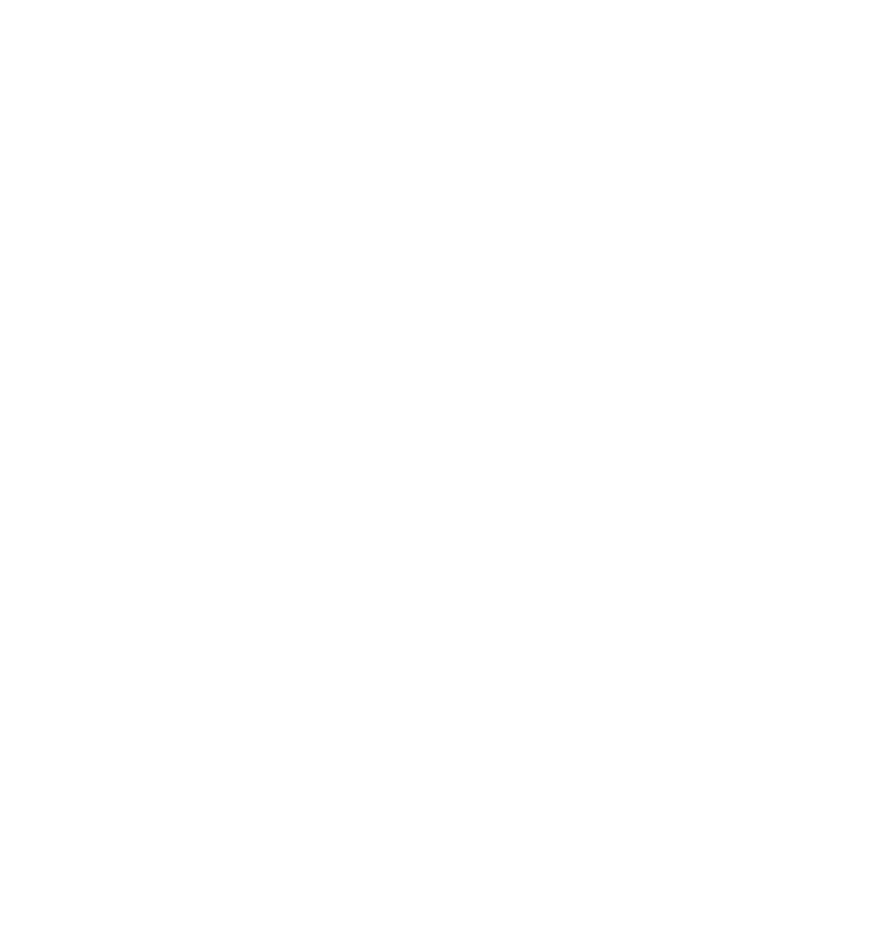
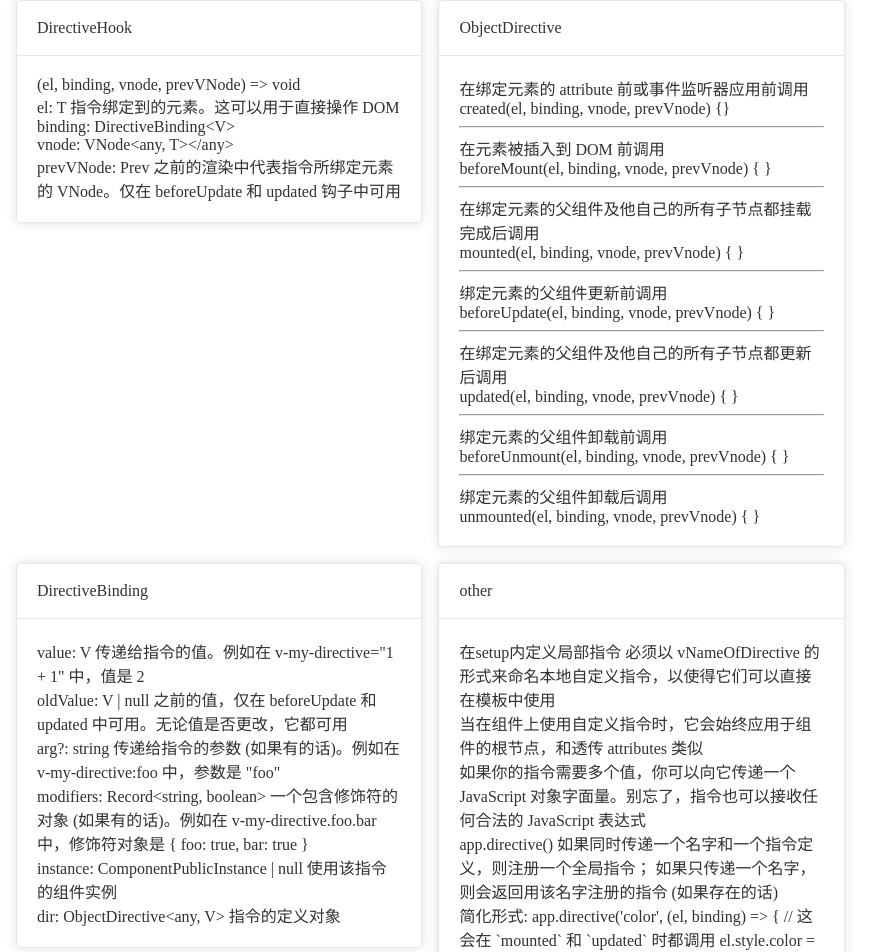
Before and after one commit to llcoolmxdx5/front-end-learning-notes, a Vue app in the folder 05-框架/vue/vite-vue/: page /case/directives in a window 1280 px wide. Before the commit this address had no page. Shown: the part 55-1007 px from the top of the page, without its empty margins (0-894 px from the left). Before the commit the page ends 800 px from the top, so only its background shows below. Built offline with nearby package versions, Linux system fonts and the light colour scheme.

Commit message:
feat(vue3): directive

```diff
--- /dev/null
+++ b/05-框架/vue/vite-vue/src/cases/directives/index.vue
@@ -0,0 +1,150 @@
+<template>
+  <VFocus v-color="{ background: 'red' }"></VFocus>
+  <div v-example:foo.bar="baz"></div>
+  <ElCard class="box-card" header="DirectiveHook">
+    <div>(el, binding, vnode, prevVNode) => void</div>
+    <div>el: T 指令绑定到的元素。这可以用于直接操作 DOM</div>
+    <div>binding: DirectiveBinding&lt;V></div>
+    <div>vnode: VNode&lt;any, T>&lt;/any></div>
+    <div>prevVNode: Prev 之前的渲染中代表指令所绑定元素的 VNode。仅在 beforeUpdate 和 updated 钩子中可用</div>
+  </ElCard>
+  <ElCard class="box-card" header="ObjectDirective">
+    <div>在绑定元素的 attribute 前或事件监听器应用前调用</div>
+    <div>created(el, binding, vnode, prevVnode) {}</div>
+    <hr />
+    <div>在元素被插入到 DOM 前调用</div>
+    <div>beforeMount(el, binding, vnode, prevVnode) { }</div>
+    <hr />
+    <div>在绑定元素的父组件及他自己的所有子节点都挂载完成后调用</div>
+    <div>mounted(el, binding, vnode, prevVnode) { }</div>
+    <hr />
+    <div>绑定元素的父组件更新前调用</div>
+    <div>beforeUpdate(el, binding, vnode, prevVnode) { }</div>
+    <hr />
+    <div>在绑定元素的父组件及他自己的所有子节点都更新后调用</div>
+    <div>updated(el, binding, vnode, prevVnode) { }</div>
+    <hr />
+    <div>绑定元素的父组件卸载前调用</div>
+    <div>beforeUnmount(el, binding, vnode, prevVnode) { }</div>
+    <hr />
+    <div>绑定元素的父组件卸载后调用</div>
+    <div>unmounted(el, binding, vnode, prevVnode) { }</div>
+  </ElCard>
+  <ElCard class="box-card" header="DirectiveBinding">
+    <div>value: V 传递给指令的值。例如在 v-my-directive="1 + 1" 中，值是 2</div>
+    <div>oldValue: V | null 之前的值，仅在 beforeUpdate 和 updated 中可用。无论值是否更改，它都可用</div>
+    <div>arg?: string 传递给指令的参数 (如果有的话)。例如在 v-my-directive:foo 中，参数是 "foo"</div>
+    <div>
+      modifiers: Record&lt;string, boolean>
+      一个包含修饰符的对象 (如果有的话)。例如在 v-my-directive.foo.bar 中，修饰符对象是 { foo: true, bar: true }
+    </div>
+    <div>instance: ComponentPublicInstance | null 使用该指令的组件实例</div>
+    <div>dir: ObjectDirective&lt;any, V> 指令的定义对象</div>
+  </ElCard>
+  <ElCard class="box-card" header="other">
+    <div>在setup内定义局部指令 必须以 vNameOfDirective 的形式来命名本地自定义指令，以使得它们可以直接在模板中使用</div>
+    <div>当在组件上使用自定义指令时，它会始终应用于组件的根节点，和透传 attributes 类似</div>
+    <div>如果你的指令需要多个值，你可以向它传递一个 JavaScript 对象字面量。别忘了，指令也可以接收任何合法的 JavaScript 表达式</div>
+    <div>
+      app.directive()
+      如果同时传递一个名字和一个指令定义，则注册一个全局指令；
+      如果只传递一个名字，则会返回用该名字注册的指令 (如果存在的话)
+    </div>
+    <div>简化形式: app.directive('color', (el, binding) => {
+      // 这会在 `mounted` 和 `updated` 时都调用
+      el.style.color = binding.value
+      })
+    </div>
+    <div>
+      type Dir = { background: string };
+      const vColor: FunctionDirective = (el, binding: DirectiveBinding&lt;Dir>) => {
+      el.style.background = binding.value.background
+      };
+    </div>
+  </ElCard>
+</template>
+
+<script setup lang="ts">
+import { type VNode, type ComponentPublicInstance, ref, type FunctionDirective, type CSSProperties } from 'vue'
+import VFocus from './vFocus.vue'
+
+const baz = ref(1)
+
+setTimeout(() => {
+  baz.value = 2
+}, 5000)
+
+type DirectiveModifiers = Record<string, boolean>
+
+type DirectiveBinding<V = any> = {
+  // 传递给指令的值。例如在 v-my-directive="1 + 1" 中，值是 2
+  value: V
+  // 之前的值，仅在 beforeUpdate 和 updated 中可用。无论值是否更改，它都可用
+  oldValue: V | null
+  // 传递给指令的参数 (如果有的话)。例如在 v-my-directive:foo 中，参数是 "foo"
+  arg?: string
+  // 一个包含修饰符的对象 (如果有的话)。例如在 v-my-directive.foo.bar 中，修饰符对象是 { foo: true, bar: true }
+  modifiers: DirectiveModifiers
+  // 使用该指令的组件实例
+  instance: ComponentPublicInstance | null
+  // 指令的定义对象
+  dir: ObjectDirective<any, V>
+}
+
+type DirectiveHook<T = any, Prev = VNode<any, T> | null, V = any> = (
+  // 指令绑定到的元素。这可以用于直接操作 DOM
+  el: T,
+  binding: DirectiveBinding<V>,
+  // 代表绑定元素的底层 VNode
+  vnode: VNode<any, T>,
+  // 之前的渲染中代表指令所绑定元素的 VNode。仅在 beforeUpdate 和 updated 钩子中可用
+  prevVNode: Prev
+) => void
+
+interface ObjectDirective<T = any, V = any> {
+  created?: DirectiveHook<T, null, V>
+  beforeMount?: DirectiveHook<T, null, V>
+  mounted?: DirectiveHook<T, null, V>
+  beforeUpdate?: DirectiveHook<T, VNode<any, T>, V>
+  updated?: DirectiveHook<T, VNode<any, T>, V>
+  beforeUnmount?: DirectiveHook<T, null, V>
+  unmounted?: DirectiveHook<T, null, V>
+}
+
+const vExample: ObjectDirective<HTMLDivElement> = {
+  // 在绑定元素的 attribute 前或事件监听器应用前调用
+  created(el, binding, vnode, prevVnode) {
+    console.log('created', binding, vnode, prevVnode);
+  },
+  // 在元素被插入到 DOM 前调用
+  beforeMount(el, binding, vnode, prevVnode) {
+    console.log('beforeMount', binding);
+  },
+  // 在绑定元素的父组件及他自己的所有子节点都挂载完成后调用
+  mounted(el, binding, vnode, prevVnode) {
+    console.log('mounted', binding);
+  },
+  // 绑定元素的父组件更新前调用
+  beforeUpdate(el, binding, vnode, prevVnode) {
+    console.log('beforeUpdate', binding, vnode, prevVnode);
+  },
+  // 在绑定元素的父组件及他自己的所有子节点都更新后调用
+  updated(el, binding, vnode, prevVnode) {
+    console.log('updated', binding);
+  },
+  // 绑定元素的父组件卸载前调用
+  beforeUnmount(el, binding, vnode, prevVnode) {
+    console.log('beforeUnmount', binding);
+  },
+  // 绑定元素的父组件卸载后调用
+  unmounted(el, binding, vnode, prevVnode) {
+    console.log('unmounted', binding);
+  }
+}
+
+type Dir = { background: CSSProperties['backgroundColor'] };
+const vColor: FunctionDirective = (el, binding: DirectiveBinding<Dir>) => {
+  el.style.background = binding.value.background
+};
+
+</script>
--- /dev/null
+++ b/05-框架/vue/vite-vue/src/cases/directives/vFocus.vue
@@ -0,0 +1,24 @@
+<script setup lang="ts">
+// 在模板中启用 v-focus
+const vFocus = {
+  mounted: (el: HTMLInputElement) => el.focus()
+}
+</script>
+
+<!-- <script lang="ts">
+export default {
+  setup() {
+    /*...*/
+  },
+  directives: {
+    // 在模板中启用 v-focus
+    focus: {
+      mounted: (el: HTMLInputElement) => el.focus()
+    }
+  }
+}
+</script> -->
+
+<template>
+  <input v-focus />
+</template>
--- a/05-框架/vue/vite-vue/src/router/index.ts
+++ b/05-框架/vue/vite-vue/src/router/index.ts
@@ -96,6 +96,11 @@
         name: 'provide',
         component: () => import('../cases/provide.vue'),
       },
+      {
+        path: 'directives',
+        name: 'directives',
+        component: () => import('../cases/directives/index.vue'),
+      },
     ],
   },
   {
```
